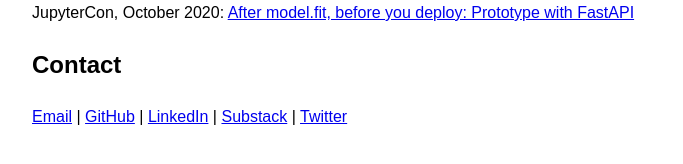
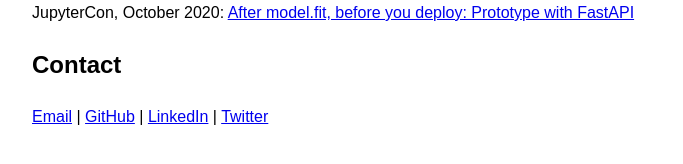
Before and after one commit to rrherr/rrherr.github.io, a Jekyll site: the page built from index.md, in a window 1280 px wide. Shown: the part 425-589 px from the top of the page, without its empty margins (296-979 px from the left). Built offline with Jekyll 4.4.1, drawn with Linux system fonts in a browser that asks for light colours; our own code applies the rules of GitHub Pages for plain Markdown files.

Commit message:
Update index.md

```diff
--- a/index.md
+++ b/index.md
@@ -11,4 +11,4 @@ Strange Loop, September 2018: [Picasso, Geometry, Jupyter](https://rrherr.github
 JupyterCon, October 2020: [After model.fit, before you deploy: Prototype with FastAPI](https://github.com/rrherr/fastapi-jupytercon-2020)
 
 ## Contact
-[Email](mailto:rrherr@gmail.com) \| [GitHub](https://github.com/rrherr) \| [LinkedIn](https://www.linkedin.com/in/ryan-herr-b5a8a77/) \| [Substack](https://ryanherr.substack.com/) \| [Twitter](https://twitter.com/rrherr)
+[Email](mailto:rrherr@gmail.com) \| [GitHub](https://github.com/rrherr) \| [LinkedIn](https://www.linkedin.com/in/ryan-herr/) \| [Twitter](https://twitter.com/rrherr)
```
